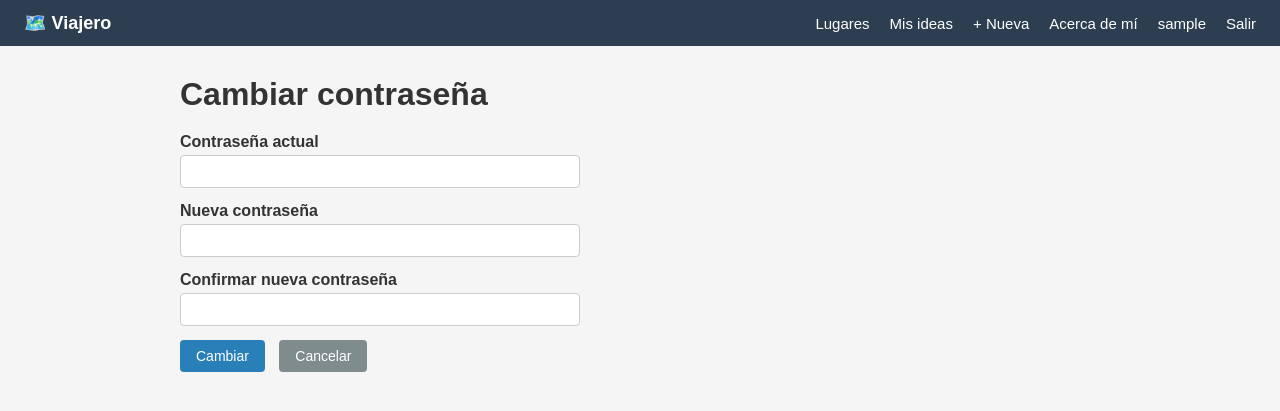
After one commit to ulisesbaroni/Python-proyect, a Django app: page /perfil/password/ in a window 1280 px wide. The commit adds this page. Shown: the top 411 px of the page. Run offline with Django 5.2, Linux system fonts and the light colour scheme; the visitor is signed in with stand-in values (Sample User, id 1).

Commit message:
feat: se agregó vista de cambio de contraseña

```diff
--- /dev/null
+++ b/templates/usuarios/cambiar_password.html
@@ -0,0 +1,29 @@
+{% extends 'base.html' %}
+
+{% block title %}Cambiar contraseña - Viajero{% endblock %}
+
+{% block content %}
+<h1>Cambiar contraseña</h1>
+
+{% if error %}
+    <div class="alert">{{ error }}</div>
+{% endif %}
+
+<form method="POST" style="max-width:400px; margin-top:20px;">
+    {% csrf_token %}
+    <div style="margin-bottom:14px;">
+        <label style="display:block; margin-bottom:4px; font-weight:bold;">Contraseña actual</label>
+        <input type="password" name="password_actual" style="width:100%; padding:8px; border:1px solid #ccc; border-radius:4px;">
+    </div>
+    <div style="margin-bottom:14px;">
+        <label style="display:block; margin-bottom:4px; font-weight:bold;">Nueva contraseña</label>
+        <input type="password" name="password_nueva" style="width:100%; padding:8px; border:1px solid #ccc; border-radius:4px;">
+    </div>
+    <div style="margin-bottom:14px;">
+        <label style="display:block; margin-bottom:4px; font-weight:bold;">Confirmar nueva contraseña</label>
+        <input type="password" name="password_confirmar" style="width:100%; padding:8px; border:1px solid #ccc; border-radius:4px;">
+    </div>
+    <button type="submit" class="btn btn-primary">Cambiar</button>
+    <a href="{% url 'perfil' %}" class="btn btn-secondary" style="margin-left:10px;">Cancelar</a>
+</form>
+{% endblock %}
--- a/templates/usuarios/perfil.html
+++ b/templates/usuarios/perfil.html
@@ -35,6 +35,7 @@
 
     <div style="margin-top:20px; display:flex; gap:10px;">
         <a href="{% url 'editar_perfil' %}" class="btn btn-primary">Editar perfil</a>
+        <a href="{% url 'cambiar_password' %}" class="btn btn-secondary">Cambiar contraseña</a>
     </div>
 </div>
 {% endblock %}
--- a/usuarios/urls.py
+++ b/usuarios/urls.py
@@ -7,4 +7,5 @@ urlpatterns = [
     path('logout/', views.logout_view, name='logout'),
     path('perfil/', views.perfil_view, name='perfil'),
     path('perfil/editar/', views.editar_perfil_view, name='editar_perfil'),
+    path('perfil/password/', views.cambiar_password_view, name='cambiar_password'),
 ]
--- a/usuarios/views.py
+++ b/usuarios/views.py
@@ -1,5 +1,5 @@
 from django.shortcuts import render, redirect
-from django.contrib.auth import authenticate, login, logout
+from django.contrib.auth import authenticate, login, logout, update_session_auth_hash
 from django.contrib.auth.decorators import login_required
 from django.views import View
 from django.contrib.auth.models import User
@@ -36,7 +36,6 @@ class LoginView(View):
         return render(request, 'usuarios/login.html', {'error': 'Usuario o contraseña incorrectos'})
 
 
-# uso decorador acá en vez de mixin, para mostrar las dos formas
 @login_required(login_url='/login/')
 def perfil_view(request):
     perfil, _ = Perfil.objects.get_or_create(usuario=request.user)
@@ -72,6 +71,31 @@ def editar_perfil_view(request):
     return render(request, 'usuarios/editar_perfil.html', {'form': form})
 
 
+@login_required(login_url='/login/')
+def cambiar_password_view(request):
+    if request.method == 'POST':
+        actual = request.POST.get('password_actual')
+        nueva = request.POST.get('password_nueva')
+        confirmar = request.POST.get('password_confirmar')
+
+        if not request.user.check_password(actual):
+            return render(request, 'usuarios/cambiar_password.html', {'error': 'La contraseña actual es incorrecta.'})
+
+        if nueva != confirmar:
+            return render(request, 'usuarios/cambiar_password.html', {'error': 'Las contraseñas nuevas no coinciden.'})
+
+        if len(nueva) < 8:
+            return render(request, 'usuarios/cambiar_password.html', {'error': 'La nueva contraseña debe tener al menos 8 caracteres.'})
+
+        request.user.set_password(nueva)
+        request.user.save()
+        # importante: actualiza la sesión para que no se desloguee
+        update_session_auth_hash(request, request.user)
+        return redirect('perfil')
+
+    return render(request, 'usuarios/cambiar_password.html')
+
+
 def logout_view(request):
     logout(request)
     return redirect('home')
```
